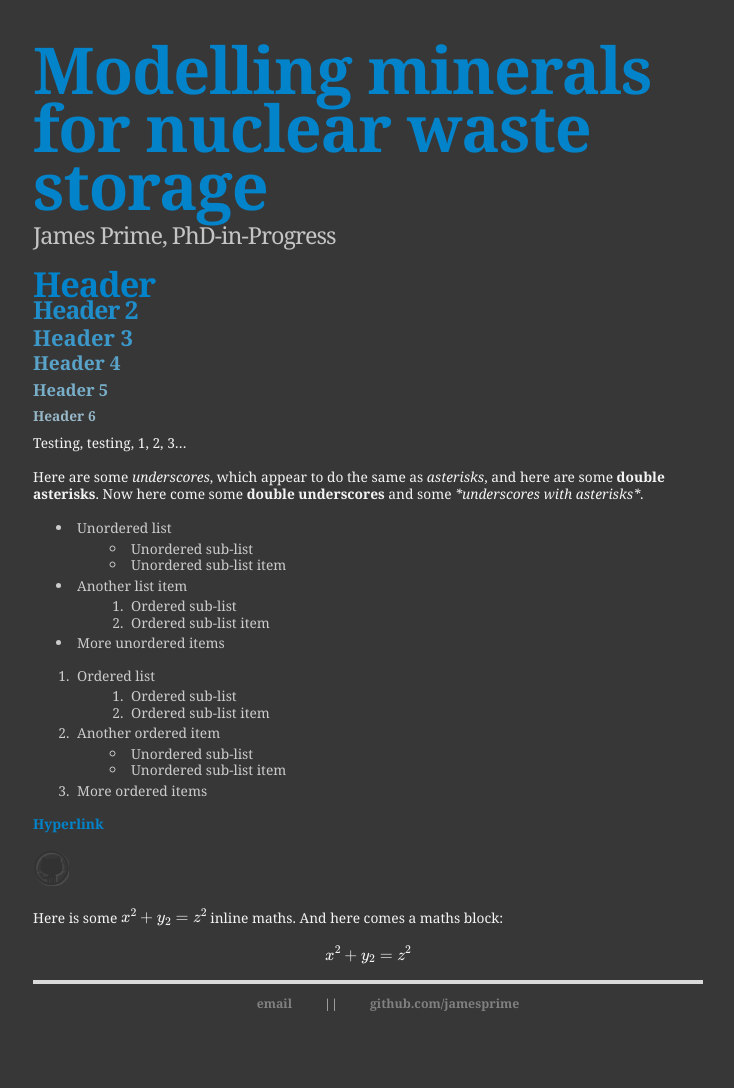
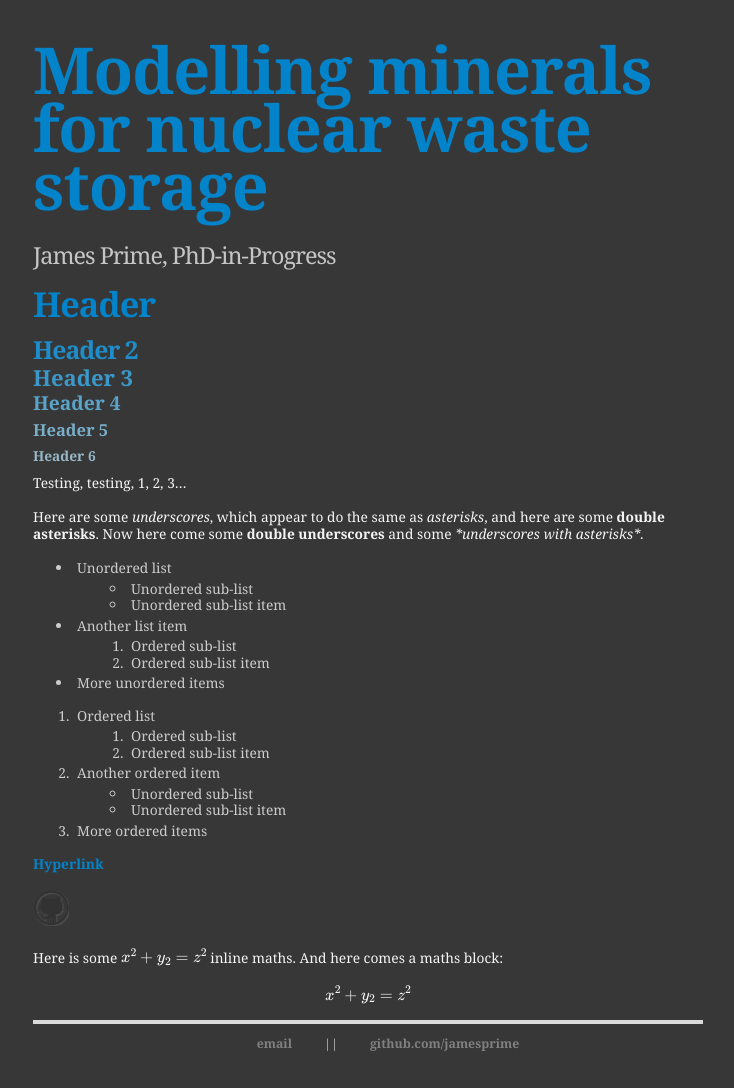
Before and after one commit to jamesprime/jamesprime.github.io, a Jekyll site: the page built from _pages/test/index.md, in a window 1280 px wide. Shown: the whole page, without its empty margins (272-1006 px from the left). Built offline with Jekyll 4.4.1, drawn with Linux system fonts in a browser that asks for light colours; nearby versions of some CDN libraries; formulas are drawn with MathJax 3; before the commit the page ends 1048 px from its top, so only the background shows below that.

Commit message:
Updated _sass/uberduper.scss
Changed h1 margin back to 0 0 30px 0

```diff
--- a/_sass/uberduper.scss
+++ b/_sass/uberduper.scss
@@ -15,7 +15,7 @@ h1 {
     color: #0383c9;
     font-size: 2.5em; // Originally 4.7em; default is 2em
     letter-spacing: -1px;
-    margin: 0 0 10px 0;
+    margin: 0 0 30px 0;
     padding: 30px 0 0 0;
 
     a {
```
